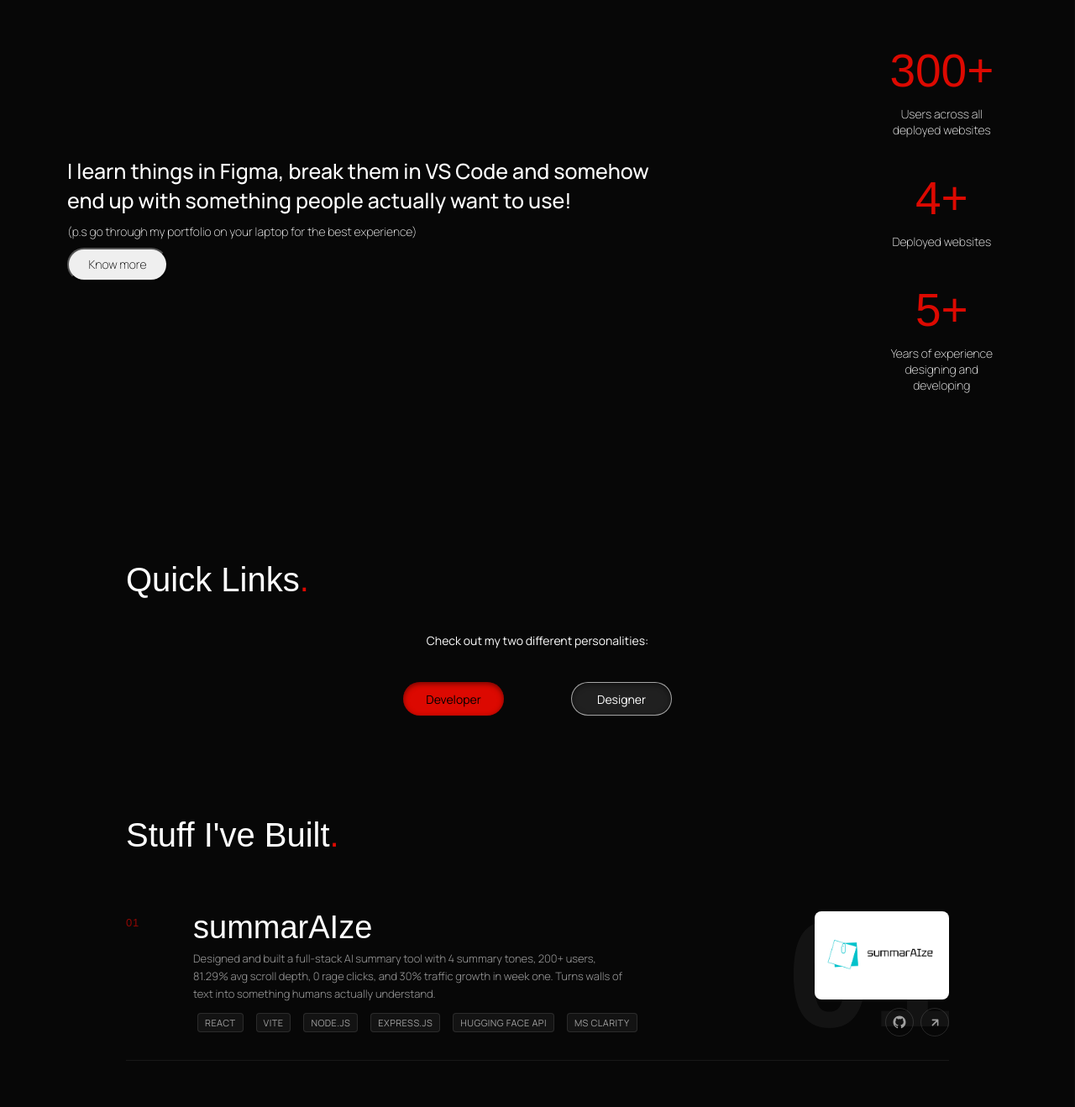
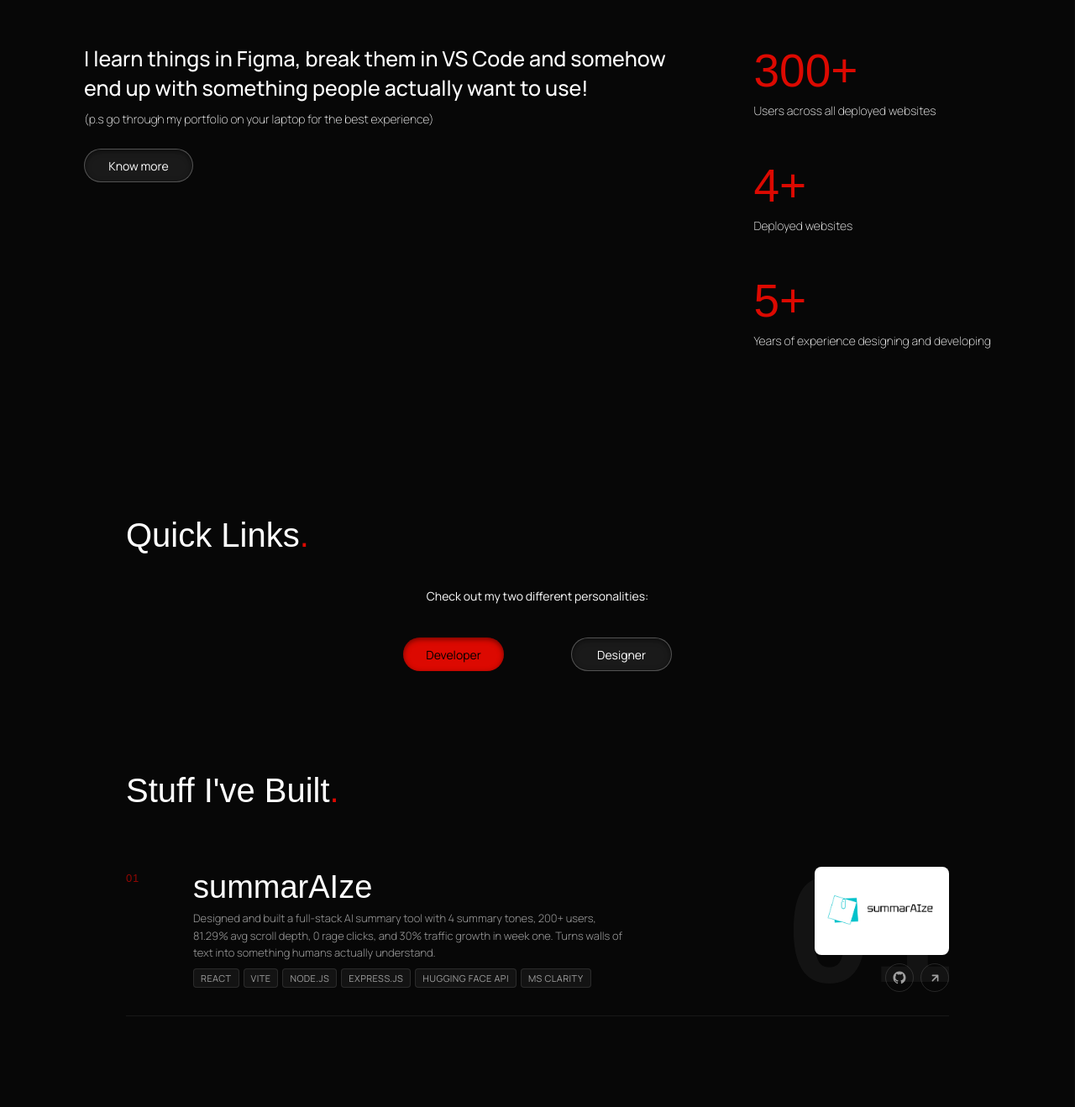
Before and after one commit to Khushi23V/Personal-Portfolio, a React (Vite) app: page / in a window 1280 px wide. Shown: the part 832-2150 px from the top of the page at 84% size. Built offline with nearby package versions, Linux system fonts and the light colour scheme; no server answers; a web font is replaced by a local one.

Commit message:
UI fixes

```diff
--- a/src/index.css
+++ b/src/index.css
@@ -422,10 +422,10 @@ header {
 .impact-section{
   display: flex;
   flex-direction: row;
-  align-items: center;
+  align-items: flex-start;
   justify-content: space-between;
-  padding:80px 80px;
-  gap: 240px;
+  padding: 80px 100px;
+  gap: 80px;
   font-family: var(--font1);
 }
 
@@ -448,16 +448,16 @@ header {
 .impact-stats{
   display: flex;
   flex-direction: column;
-  gap: 40px;
-
+  gap: 48px;
+  flex-shrink: 0;
 }
 
 .impact-stat{
   display: flex;
   flex-direction: column;
-  gap: 10px;
-  align-items: center;
-  text-align: center;
+  gap: 6px;
+  align-items: flex-start;
+  text-align: left;
 }
 
 .impact-stat-num{
@@ -469,11 +469,23 @@ header {
 
 .impact-know-btn{
   font-family: var(--font1);
-  font-size:14px;
-  font-weight:200;
-  width:120px;
-  height:40px;
-  border-radius:50px;
+  font-size: 14px;
+  font-weight: 400;
+  width: 130px;
+  height: 40px;
+  border-radius: 50px;
+  background: rgba(255, 255, 255, 0.08);
+  border: 1px solid rgba(255, 255, 255, 0.25);
+  color: var(--t1-color);
+  cursor: pointer;
+  margin-top: 16px;
+  transition: background 0.2s ease, transform 0.2s ease;
+  box-shadow: inset 0 2px 6px rgba(0, 0, 0, 0.5);
+}
+
+.impact-know-btn:hover {
+  background: rgba(255, 255, 255, 0.14);
+  transform: scale(1.04);
 }
 
 
@@ -543,136 +555,14 @@ header {
 }
 
 .btn-2 {
-  background-color: rgba(255, 255, 255, 0.1);
-  border: solid 1px rgba(255, 255, 255, 0.6);
+  background: rgba(255, 255, 255, 0.08);
+  border: 1px solid rgba(255, 255, 255, 0.25);
   color: var(--t1-color) !important;
 }
 
 /* WORK */
 
-.work h2 {
-  font-family: var(--font2);
-  font-size: 40px;
-  font-weight: 400;
-  align-self: flex-start;
-  background: transparent;
-}
-
-.work-1 {
-  display: flex;
-  flex-direction: row;
-  align-items: center;
-  justify-content: space-around;
-  background-color: transparent;
-  border: solid 1.5px var(--t2-color);
-  border-radius: 20px;
-  width: 75vw;
-  min-height: 250px;
-  height: auto;
-  padding: 20px;
-  gap: 20px;
-}
-
-.project-info {
-  display: flex;
-  flex-direction: column;
-  justify-content: space-between;
-  gap: 15px;
-  background: transparent;
-}
-
-.p1-img {
-  object-fit: cover;
-  width: 30vw;
-  border-radius: 10px;
-  height: 200px;
-  flex-shrink: 0;
-}
-
-.p-heading {
-  display: flex;
-  flex-direction: row;
-  align-items: center;
-  justify-content: space-between;
-  font-family: var(--font2);
-  gap: 30px;
-  background: transparent;
-}
-
-.p-heading h2 {
-  font-size: 35px;
-  font-weight: 500;
-  background: transparent;
-}
-
-.p-links {
-  display: flex;
-  flex-direction: row;
-  align-items: center;
-  gap: 10px;
-  background: transparent;
-}
-
-.p-links a {
-  background: transparent;
-}
-
-.p-desc {
-  font-size: 14px;
-  background: transparent;
-  line-height: 1.6;
-}
-
-.p-tech {
-  background: transparent;
-}
-
-.p-tech button {
-  background-color: rgba(255, 255, 255, 0.08);
-  border: solid 1.5px rgba(255, 255, 255, 0.4);
-  color: var(--t1-color);
-  border-radius: 5px;
-  padding: 5px;
-  margin: 5px 5px;
-  font-family: var(--font1);
-  font-size: 14px;
-  font-weight: 400;
-}
-
-.p-links img {
-  width: 28px;
-  height: 28px;
-  background: transparent;
-}
-
-.view-all {
-  display: flex;
-  align-items: center;
-  flex-direction: row;
-  justify-content: center;
-  gap: 8px;
-  background: transparent;
-}
-
-.view-all-link {
-  display: flex;
-  align-items: center;
-  gap: 8px;
-  text-decoration: none;
-  color: var(--t1-color);
-  font-family: var(--font2);
-  font-size: 22px;
-  font-weight: 400;
-  background: transparent;
-  transition: color 0.2s ease;
-}
-
-
-.arrow-2 {
-  width: 20px;
-  height: 20px;
-  background: transparent;
-}
+
 
 /* TIMELINE */
 
@@ -1724,13 +1614,25 @@ footer {
   /* One-liner */
   .impact-section{
     flex-direction: column;
-    gap:100px;
-    padding-left: 30px;
-    padding-right: 30px;
+    gap: 60px;
+    padding: 60px 30px;
+  }
+
+  .impact-left{
+    padding-right:150px;
   }
 
   .impact-stats{
     flex-direction: row;
+    justify-content: space-between;
+    width: 100%;
+    gap: 12px;
+  }
+
+  .impact-stat{
+    align-items: center;
+    text-align: center;
+    flex: 1;
   }
 
   .impact-tagline{
@@ -2260,6 +2162,11 @@ footer {
   transition: filter 0.3s ease;
 }
 
+.olc-arrow-icon {
+  width: 16px;
+  height: 18px;
+}
+
 .work-scroll-stage:hover .work-project-card {
   filter: blur(3px);
 }
@@ -2299,19 +2206,19 @@ footer {
   align-items: center;
   gap: 8px;
   background-color: var(--t2-color);
-  color: var(--t1-color);
-  font-family: 'Courier New', Courier, monospace;
+  color: var(--t3-color);
+  font-family: var(--font1);
   font-size: 16px;
-  font-weight: 400;
+  font-weight: 500;
   padding: 12px 28px;
-  border-radius: 6px;
+  border-radius: 50px;
   text-decoration: none;
   transition: transform 0.2s ease;
+  box-shadow: inset 0 2px 6px rgba(0, 0, 0, 0.5);
 }
 
 .work-view-all-btn:hover {
   transform: scale(1.05);
-  color: var(--t1-color);
 }
 
 .work-scroll-hint {
```
Also changed, not shown: public/arrow-pixel.png.
